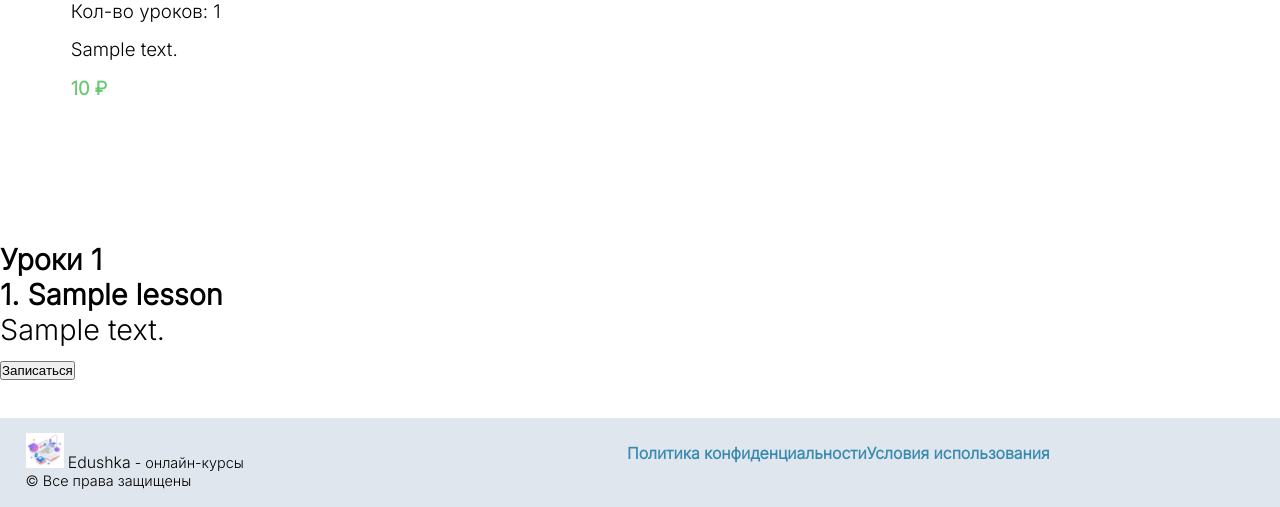
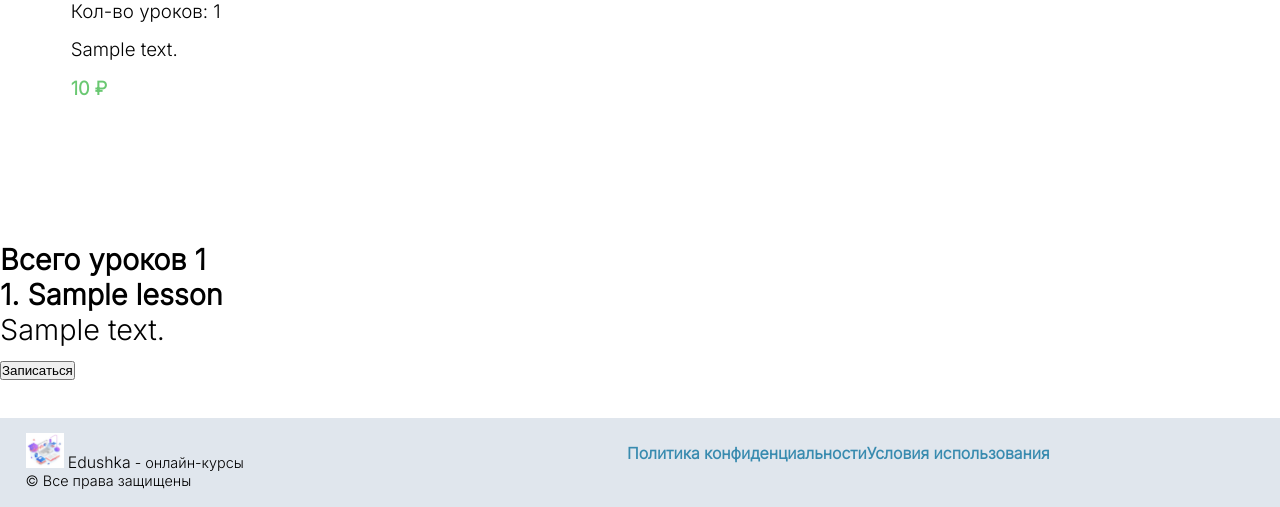
Before and after one commit to vsmrnw/lms_project, a Django app: page /courses/detail/1/ in a window 1280 px wide. Shown: the part 431-938 px from the top of the page. Run offline with Django 4.2, Linux system fonts and the light colour scheme; tables that the repository leaves empty hold one stand-in row (values such as "Sample post"); some web fonts are replaced.

Commit message:
fix description

```diff
--- a/lms_project/templates/detail.html
+++ b/lms_project/templates/detail.html
@@ -14,7 +14,7 @@
         </div>
         <div class="course_preview" style="margin-top: 1%; box-shadow: none; border: none"></div>
             {% with count_lessons=lessons.count %}
-            <p style="font-weight: bold">Уроки {{ count_lessons }}</p>
+            <p style="font-weight: bold">Всего уроков {{ count_lessons }}</p>
             {% endwith %}
             {% for lesson in lessons %}
                 <p style="font-weight: bold">{{ forloop.counter }}. {{ lesson.name }}</p>
```
